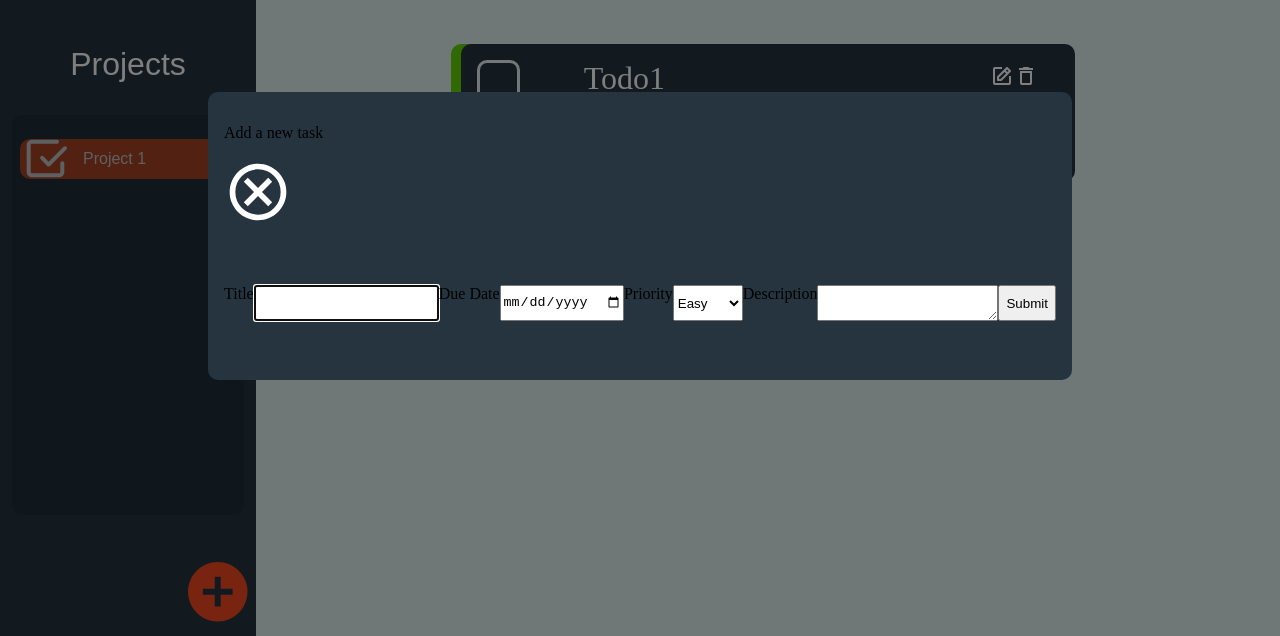
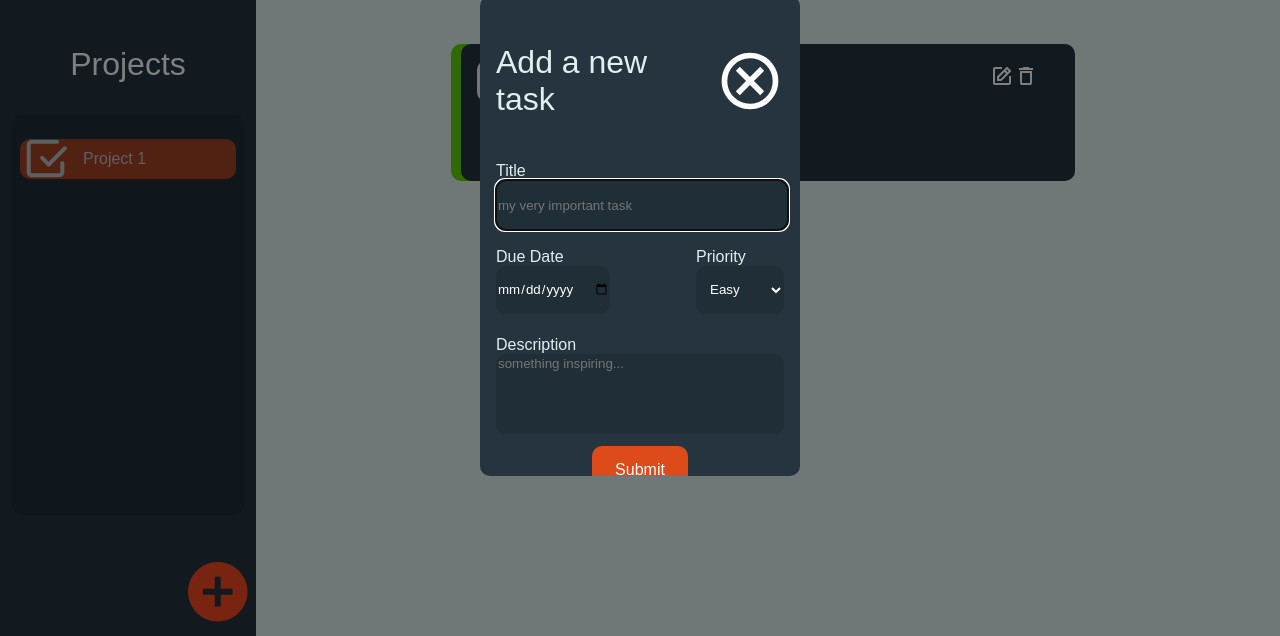
Before and after one commit to Beagle125/Project-To-Do-List, a website built with webpack: page src/template.html in a window 1280 px wide. Both pictures are taken after a click on the button "Add Task". Shown: the part 164-800 px from the top of the page. Built offline with nearby package versions, Linux system fonts and the light colour scheme; a web font is replaced by a local one.

Commit message:
Add styles to add task modal

```diff
--- a/src/domManipulationModule.js
+++ b/src/domManipulationModule.js
@@ -480,30 +480,47 @@ const DMMTaskCreationModal = () => {
 
     const title = document.createElement('input');
     const titleLabel = document.createElement('label');
+    const titleDiv = document.createElement('div');
+    titleDiv.className = 'formItem';
     title.type = 'text';
     title.id = 'taskName';
+    title.className = 'formInput';
+    title.placeholder = 'my very important task'
+    title.required = true;
     titleLabel.textContent = 'Title';
-    titleLabel.for = 'taskName';
-    form.appendChild(titleLabel);
-    form.appendChild(title);
+    titleLabel.htmlFor = 'taskName';
+    titleDiv.appendChild(titleLabel);
+    titleDiv.appendChild(title);
+    form.appendChild(titleDiv);
+
+    const formRow = document.createElement('fieldset');
 
     const dueDate = document.createElement('input');
     const dueDateLabel = document.createElement('label');
+    const dueDateDiv = document.createElement('div');
+    dueDateDiv.className = 'formItem';
     dueDate.type = 'date';
     dueDate.id = 'taskDueDate';
+    dueDate.className = 'formInput';
+    dueDate.required = true;
     dueDateLabel.textContent = 'Due Date';
-    dueDateLabel.for = 'taskDueDate';
-    form.appendChild(dueDateLabel);
-    form.appendChild(dueDate);
+    dueDateLabel.htmlFor = 'taskDueDate';
+    dueDateDiv.appendChild(dueDateLabel);
+    dueDateDiv.appendChild(dueDate);
+    formRow.appendChild(dueDateDiv);
 
     const priority = document.createElement('select');
     const priorityLabel = document.createElement('label');
     const easyOption = document.createElement('option');
     const mediumOption = document.createElement('option');
     const hardOption = document.createElement('option');
+    const priorityDiv = document.createElement('div');
+    priorityDiv.className = 'formItem';
     priority.id = 'taskPriority';
+    priority.className = 'formInput';
+    priority.required = true;
     priorityLabel.textContent = 'Priority';
-    priorityLabel.for = 'taskPriority';
+    priorityLabel.htmlFor = 'taskPriority';
     easyOption.value = 0;
     easyOption.textContent = 'Easy';
     mediumOption.value = 1;
@@ -513,19 +530,32 @@ const DMMTaskCreationModal = () => {
     priority.appendChild(easyOption);
     priority.appendChild(mediumOption);
     priority.appendChild(hardOption);
-    form.appendChild(priorityLabel);
-    form.appendChild(priority);
+    priorityDiv.appendChild(priorityLabel);
+    priorityDiv.appendChild(priority)
+    formRow.appendChild(priorityDiv);
+
+
+    form.appendChild(formRow);
 
     const description = document.createElement('textarea');
     const descriptionLabel = document.createElement('label');
+    const descriptionDiv = document.createElement('div');
+    descriptionDiv.className = 'formItem';
     description.id = 'taskDescription';
+    description.className = 'formInput';
+    description.placeholder = 'something inspiring...'
+    description.required = true;
     descriptionLabel.textContent = 'Description';
-    descriptionLabel.for = 'taskDescription';
-    form.appendChild(descriptionLabel);
-    form.appendChild(description);
+    descriptionLabel.htmlFor = 'taskDescription';
+    descriptionDiv.appendChild(descriptionLabel);
+    descriptionDiv.appendChild(description);
+    form.appendChild(descriptionDiv);
 
     const submit = document.createElement('button');
     submit.textContent = 'Submit';
+    submit.classList.add('saveBtn');
+    submit.classList.add('taskSubmitBtn');
+    submit.type = 'submit'
     form.appendChild(submit);
 
     modalBody.appendChild(form);
--- a/src/index.js
+++ b/src/index.js
@@ -1,7 +1,6 @@
 import "./styles.css";
 import * as myModules from './myModules.js';
 
-//localStorage.clear();
 // This IIFE contains all the logic for the website, where it all starts
 (function websiteLogic (){
     const mainContainer = document.getElementById('content'); // the main container
--- a/src/styles.css
+++ b/src/styles.css
@@ -206,6 +206,7 @@ dialog::backdrop{
 
 dialog form{
   display: flex;
+  gap: 12px;
   grid-column: 1 / 3;
   grid-row: 2 / 3;
   justify-content: space-between;
@@ -226,7 +227,7 @@ dialog form{
   color: white;
   font-family: var(--bodyFont);
   height: 3rem;
-  width: 70%;
+  width: 100%;
 }
 
 /* Save button styles */
@@ -238,7 +239,7 @@ dialog form{
   font-family: var(--bodyFont);
   font-size: var(--bodySize);
   height: 3rem;
-  width: 20%;
+  width: 6rem;
   transition: all 0.3s ease;
 }
 
@@ -385,7 +386,7 @@ dialog form{
 
 .taskItemHeader{
   margin: 0 0 0 0;
-  font-family: var(--headerFont);
+  font-family: var(--headerFont), var(--bodyFont);
   font-size: var(--headerSize);
 }
 
@@ -425,3 +426,70 @@ dialog form{
   font-family: var(--bodyFont);
   font-size: var(--bodySize);
 }
+
+/*Task modal styles*/
+#taskModal[open]{
+  grid-template-rows: 1fr 3fr;
+  height: 30rem;
+  width: 20rem;
+}
+
+#taskModal .taskModalHeader{
+  display: flex;
+  gap: 12px;
+  justify-content: space-evenly;
+  padding: 0;
+}
+
+.taskModalHeaderText{
+  align-self: center;
+  color: var(--baseWhite);
+  font-family: var(--headerFont), var(--bodyFont);
+  font-size: var(--headerSize);
+}
+
+.taskModalBody form{
+  display: flex;
+  flex-direction: column;
+  height: 100%;
+  width: 100%;
+}
+
+.taskModalBody form fieldset{ /*This is for the fieldset for due date and priority*/
+  align-self: center;
+  border: 0;
+  display: flex;
+  justify-content: space-between;
+  width: 100%;
+}
+
+.taskModalBody form label{
+  color: var(--baseWhite);
+  font-family: var(--bodyFont);
+  font-size: var(--bodySize);
+}
+
+.formItem{
+  display: flex;
+  flex-direction: column;
+}
+
+.taskSubmitBtn{
+  align-self: center;
+}
+
+textarea{
+  box-sizing: border-box;
+  flex-basis: 5rem;
+  resize: none;
+  height: 10rem;
+}
+
+
+select {
+  border: 2px solid #dddddd;
+  color: white;
+  background: #eeeeee;
+  padding: 10px;
+  transition: 0.4s;
+}
```
